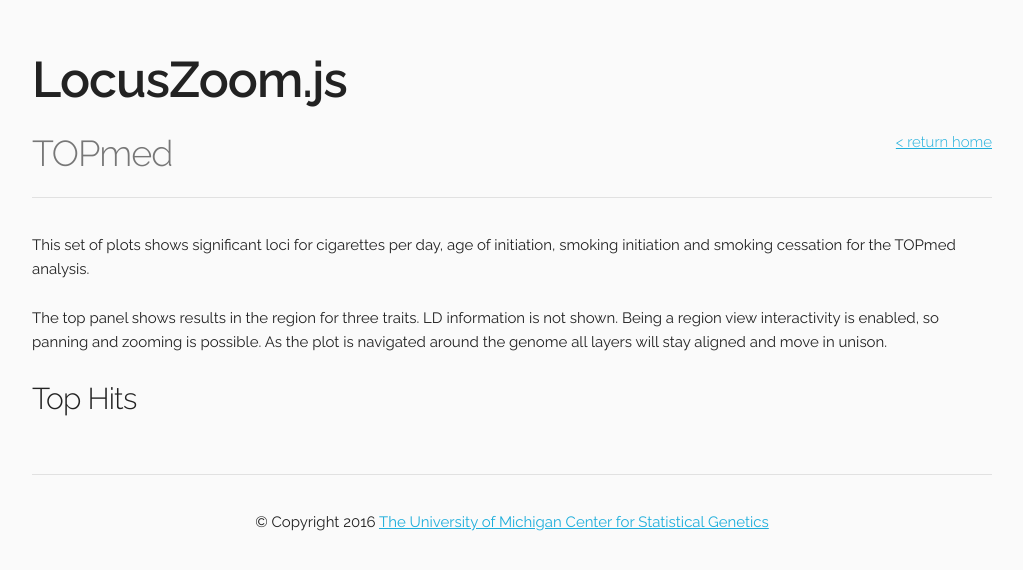
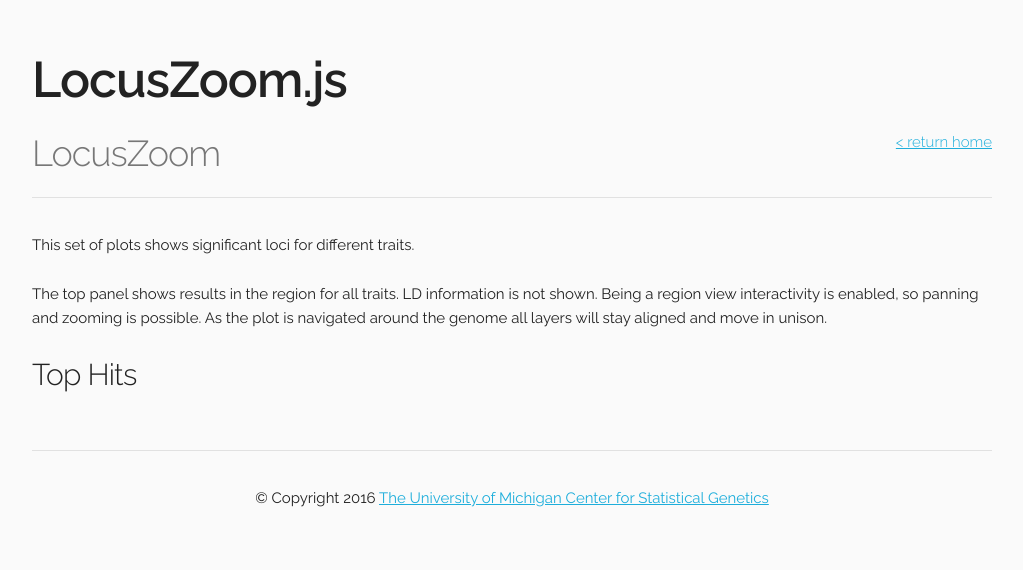
Before and after one commit to wuxx1559/LZ_Wrapper, a plain HTML site: page Example/example.html in a window 1280 px wide. Shown: the whole page, without its empty margins (128-1151 px from the left). Drawn offline with nearby package versions, Linux system fonts and the light colour scheme; some packages are replaced by stand-ins of ours; a script that the page names is missing.

Commit message:
Remove topmed references
Remove topmed references

```diff
--- a/Example/example.html
+++ b/Example/example.html
@@ -1,4 +1,5 @@
 <!DOCTYPE html>
+<!-- Copyright (c) 2016 University of Michigan Center for Statistical Genetics -->
 <html>
   <head>
     <meta charset="utf-8">
@@ -31,13 +32,13 @@
 
       <h1 style="margin-top: 1em;"><strong>LocusZoom.js</strong></h1>
 
-      <h3 style="float: left; color: #777">TOPmed</h3>
+      <h3 style="float: left; color: #777">LocusZoom</h3>
       <h6 style="float: right;"><a href="index.html">&lt; return home</a></h6>
 
       <hr style="clear: both;">
 
-      <p>This set of plots shows significant loci for cigarettes per day, age of initiation, smoking initiation and smoking cessation for the TOPmed analysis.</p>
-      <p>The top panel shows results in the region for three traits. LD information is not shown. Being a region view interactivity is enabled, so panning and zooming is possible. As the plot is navigated around the genome all layers will stay aligned and move in unison.</p>
+      <p>This set of plots shows significant loci for different traits.</p>
+      <p>The top panel shows results in the region for all traits. LD information is not shown. Being a region view interactivity is enabled, so panning and zooming is possible. As the plot is navigated around the genome all layers will stay aligned and move in unison.</p>
 
       <div class="row">
         <div class="two columns">
```
Also changed, not shown: Example/head.html (+4 -3 lines), head.html (+4 -3 lines).
